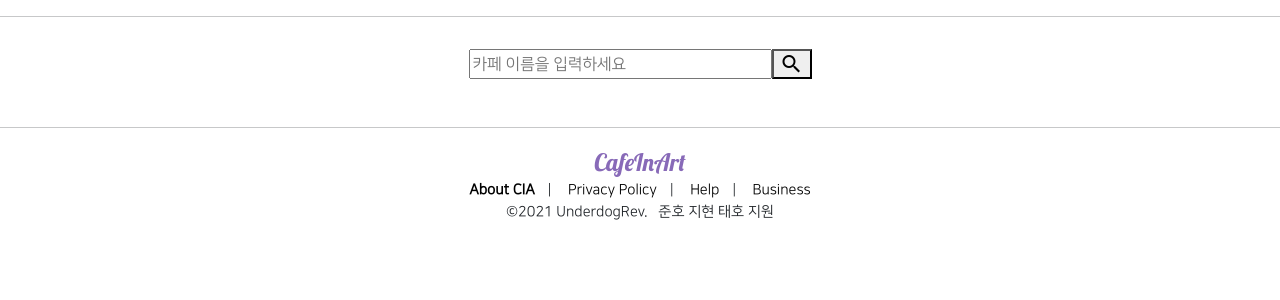
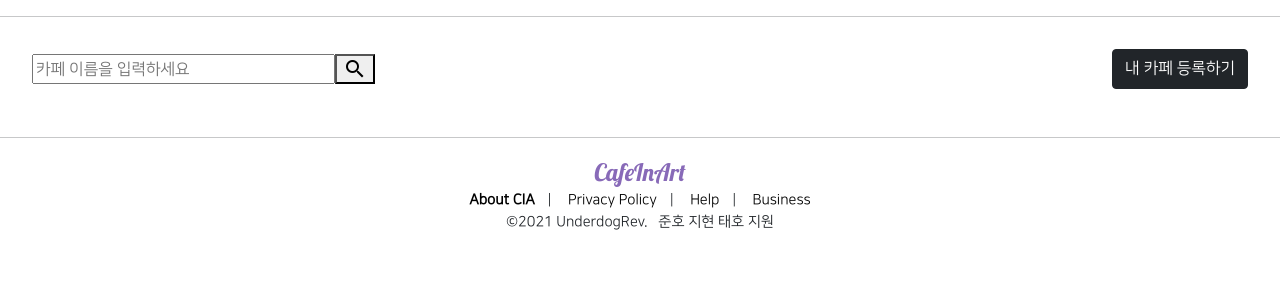
Before and after one commit to Jihyun-Choi/CafeInArt, a Django app: page / in a window 1280 px wide. Shown: the part 64-364 px from the top of the page. Run offline with Django 3.2, Linux system fonts and the light colour scheme; data that the repository does not hold is empty; some libraries are stand-ins or nearby versions.

Commit message:
add search bar

```diff
--- a/mainapp/templates/mainapp/list.html
+++ b/mainapp/templates/mainapp/list.html
@@ -3,13 +3,15 @@
 
 {% block content %}
 
-<div class="search_div">
-    <form action="" method="get" class="search_form">
-        <input type="text" placeholder="카페 이름을 입력하세요">
-        <button type="submit" class="material-icons">search</button>
-    </form>
+<div class="list_menu">
+    <div class="search_div">
+        <form action="" method="get" class="search_form">
+            <input type="text" placeholder="카페 이름을 입력하세요">
+            <button type="submit" class="material-icons">search</button>
+        </form>
+    </div>
+    <a class="btn btn-dark write" href="{% url 'mainapp:create' %}">내 카페 등록하기</a>
 </div>
-
 <div class="list">
 {% for gallerycafe in main_list %}
     <div class="list_container">
--- a/static/base.css
+++ b/static/base.css
@@ -75,15 +75,20 @@ a:hover {
 }
 
 /* list */
-.search_div {
-    text-align: center;
-    margin: 2rem auto;
-
+.list_menu {
+    display: flex;
+    justify-content: space-between;
+    align-items: center;
+    margin: 2rem;
 }
 
 .search_form {
     display: flex;
-    justify-content: center;
+    justify-content: flex-start;
+}
+
+.write {
+    height: 2.5rem;
 }
 
 .list_container {
```
